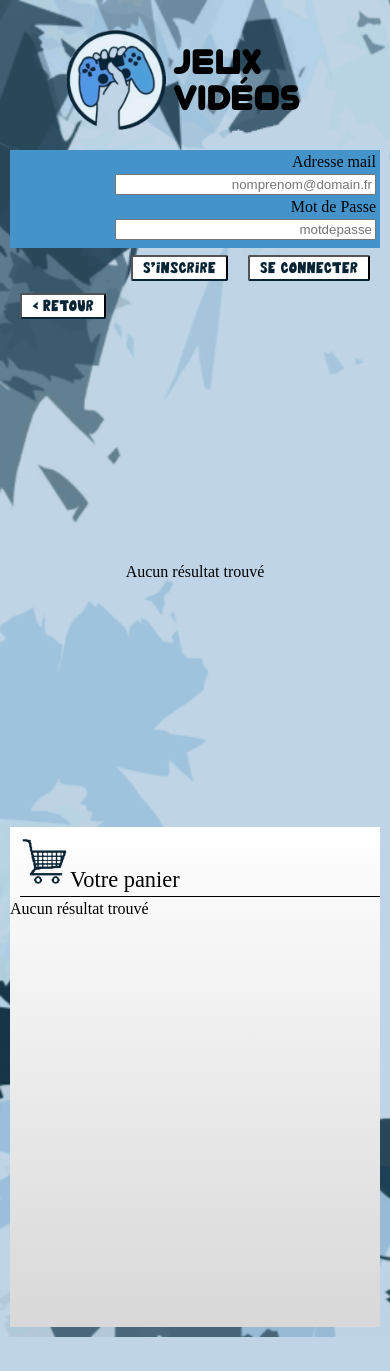
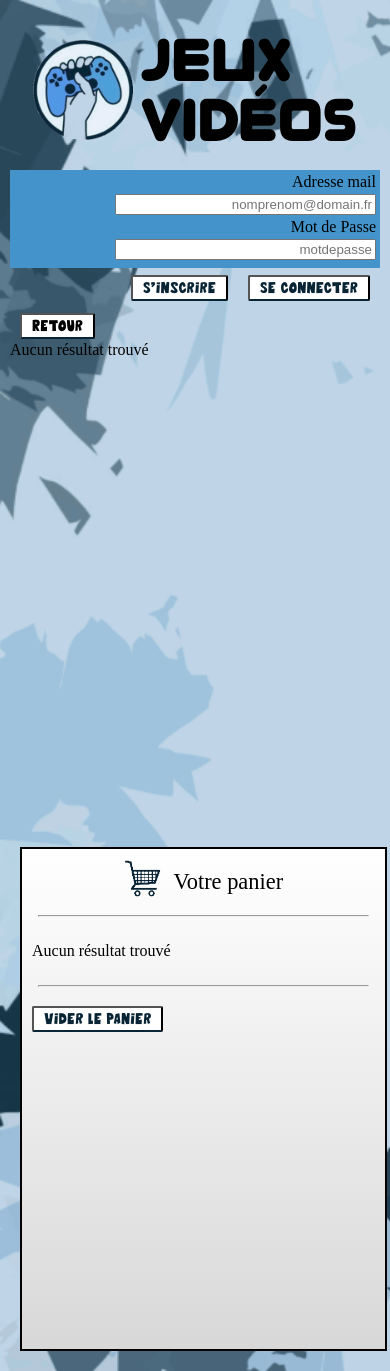
Before and after one commit to brfornes/DeveloppementWebNoJS, a PHP site: page /pages/liste_jeux.php?categorie=1 in a window 390 px wide. Before the commit the page ends 1337 px from the top, so only its background shows below. Run offline with PHP 8.4, Linux system fonts and the light colour scheme; data that the repository does not hold is empty.

Commit message:
Fin du projet

```diff
--- a/css/style.css
+++ b/css/style.css
@@ -10,7 +10,7 @@ a {
 }
 
 
-@media screen and (max-width: 900px){
+@media screen and (max-width: 750px){
 
     /* MOBILE  */
 }
@@ -59,11 +59,22 @@ header {
 
 .titre div h1 a {
     font-family: "Zorque", sans-serif;
+    font-size: 40px;
 }
 
 .titre div img {
     max-height: var(--hauteur-header);
     margin-right: 0.5em;
+}
+
+@media screen and (max-width: 750px){
+    .titre div h1 a {
+        font-size: 60px;
+    }
+
+    .titre div img {
+        max-width: 100px;
+    }
 }
 
 .auth {
@@ -107,7 +118,7 @@ header {
     flex-direction: column;
 }
 
-@media screen and (max-width: 900px){
+@media screen and (max-width: 750px){
 
     .auth {
         margin-top: 20px;
@@ -132,20 +143,38 @@ article {
 
     justify-content: center;
     align-items: center;
+
+    margin: 10px;
+    border: 2px solid black;
+}
+
+.titre_card {
+    display: flex;
+    flex-direction: row;
+    justify-content: center;
+    align-items: center;
+    margin: 10px 0;
+}
+
+hr {
+    margin: 1em;
 }
 
 .cart img {
-    width: 50px;
-    height: 50px;
+    width: 40px;
+    height: 40px;
 }
 
-.cart h2 {
-    border-bottom:1px solid black;
-    padding-bottom: 5px;
+.panier {
+    padding: 10px;
+}
+
+li {
+    list-style: square inside;
 }
 
 
-@media screen and (max-width: 900px){
+@media screen and (max-width: 750px){
 
     .page {
         display: flex;
@@ -170,14 +199,13 @@ article {
     }
 
     article {
-        display: block;
         width: 100%;
-        padding-top: 120px;
+        padding-top: 140px;
     }
 
     .cart {
+        width: 98%;
         margin-top: 5px;
-        width: 100%;
     }
 }
 
@@ -289,6 +317,15 @@ p .prix {
     font-family: "Zorque", sans-serif;
 }
 
+@media screen and (max-width: 750px){
+    .catalogue {
+        width: 100%;
+        flex-direction: column;
+        align-items: flex-start;
+        justify-content: flex-start;
+    }
+}
+
 
 /* ===================== [ FORM ] ==================== */
 
--- a/db/databaseManagement.php
+++ b/db/databaseManagement.php
@@ -99,7 +99,7 @@
             $prix = $row['prix_ttc'];
             $prix_total = $quantite*$prix;
 
-            echo($libelle." ".$quantite." x ".$prix." = ".$prix_total);
+            echo("<li>".$libelle." ".$quantite." x ".$prix." = ".$prix_total."</li>");
 
 ?>
 
--- /dev/null
+++ b/pages/erreur.php
@@ -0,0 +1,6 @@
+<?php include("../structure/header.php");
+require("../db/databaseManagement.php"); ?>
+
+<p>Oups, cette page semble indisponible pour le moment !</p>
+
+<?php include("../structure/footer.php"); ?>
--- a/pages/goback.php
+++ b/pages/goback.php
@@ -1,3 +1,3 @@
-<form>
-  <input type="button" value="< Retour" onclick="history.back()" class="bouton">
-</form>
+<button class="bouton"><a href="../index.php">Retour</a></button>
+
+<!--history.back()-->
--- a/pages/preparation_php.php
+++ /dev/null
@@ -1,5 +0,0 @@
-<?php
-                        for (images) {
-                            echo("<div><img><a href=\"#\"></a></div>");
-                        }
-                    ?>
--- a/structure/footer.php
+++ b/structure/footer.php
@@ -2,10 +2,20 @@
 
             <!-- Panier (présente sur tout le site) -->
             <div class="cart">
-                <h2><img src="./img/site/caddie.gif"/>Votre panier</h2>
+                <div class="titre_card">
+                    <img src="<?php echo($chemin);?>/img/site/caddie.gif"/>
+                    <h2>Votre panier</h2>
+                </div>
+                <hr>
                 <div class="panier">
-                <div><?php afficher_panier();?></div>
+                    <ul>
+                        <?php afficher_panier();?>
+                    </ul>
                 </div>
+                <hr>
+                <form method="post" action="<?php /*flush_panier();*/ ?>">
+                    <button class="bouton" type="submit">Vider le panier</button>
+                </form>
             </div>
         </section>
     </div>
```
Also changed, not shown: .htaccess (added), 4 other files.
